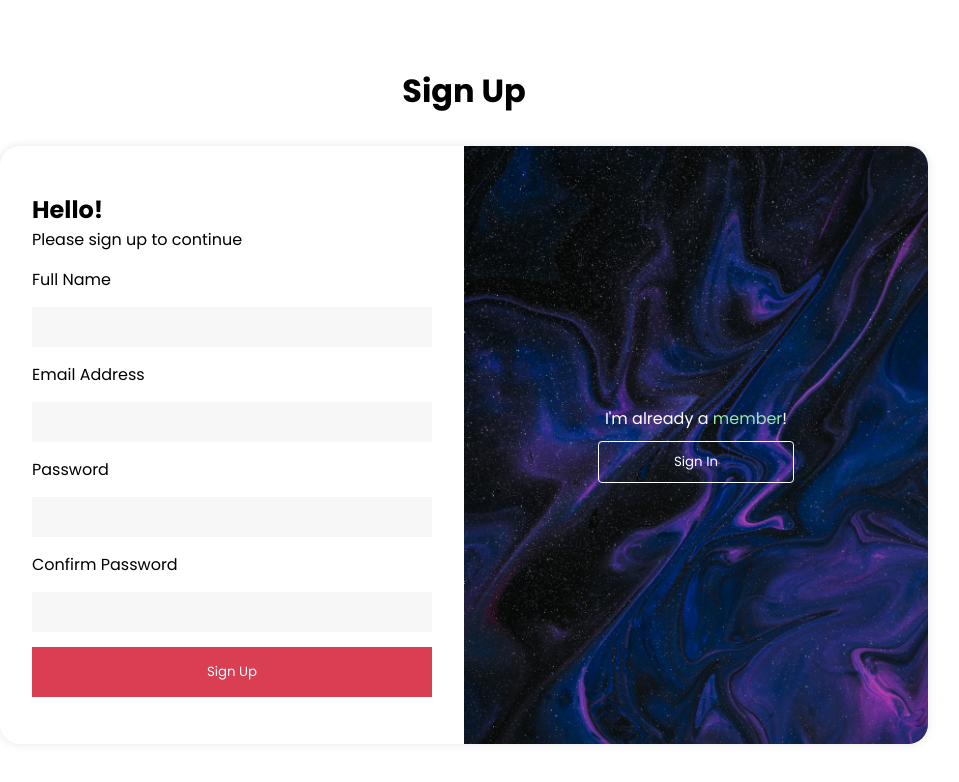
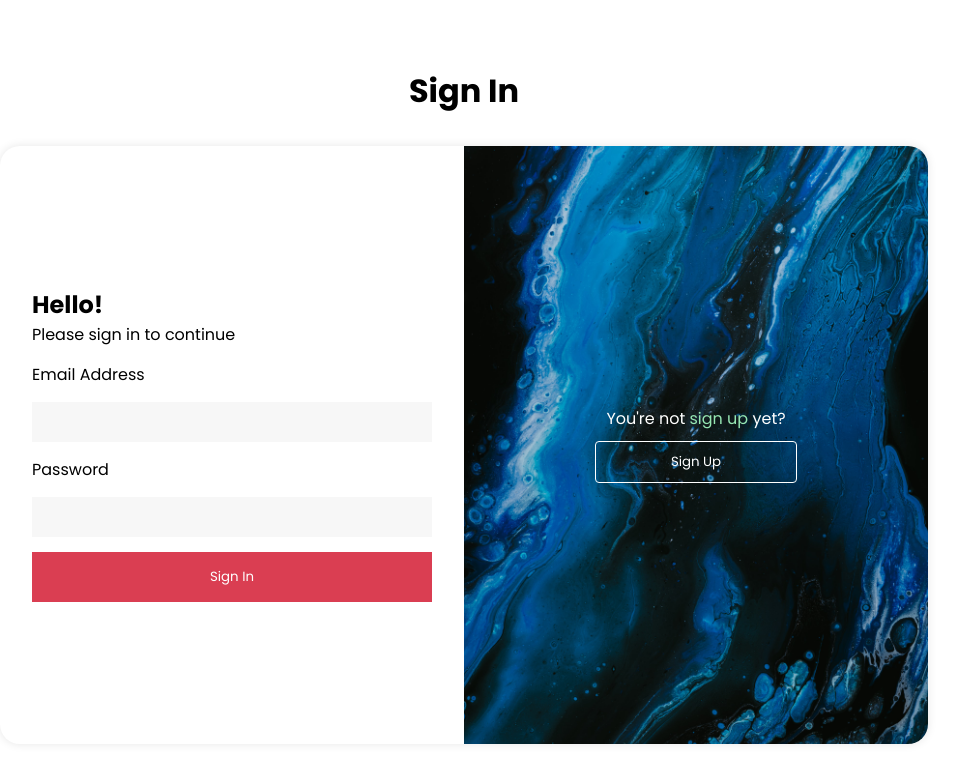
Before and after one commit to KamilCodemate-and-Karlos-Partnership/To-Do-App, a React (Create React App) app in the folder client/: page / in a window 1280 px wide. Shown: the top 782 px of the page, without its empty margins (176-1135 px from the left). Built offline with nearby package versions, Linux system fonts and the light colour scheme.

Commit message:
Added handlers to SignInForm

```diff
--- a/client/src/index.tsx
+++ b/client/src/index.tsx
@@ -7,7 +7,7 @@ import './index.scss';
 const root = ReactDOM.createRoot(document.getElementById('root') as HTMLElement);
 root.render(
 <div className='app-container'>
-    <SignUpForm />
-    {/* <SignInForm /> */}
+    {/* <SignUpForm /> */}
+    <SignInForm />
 </div>
 );
--- a/client/src/pages/SignInForm.tsx
+++ b/client/src/pages/SignInForm.tsx
@@ -1,4 +1,4 @@
-import React from 'react';
+import React, { useState } from 'react';
 import FormHeader from '../components/Forms/FormHeader';
 import FormContainer from '../components/Forms/FormContainer';
 import FormContent from '../components/Forms/FormContent';
@@ -7,32 +7,57 @@ import signinimage from '../assets/img/signinimage.jpg';
 import '../assets/styles/SignUpForm.scss';
 
 const SignInForm: React.FC<{}> = (): React.ReactElement => {
+  const [inputValues, setInputValues] = useState({
+    email: '',
+    password: '',
+  });
+
+  const handleChange = (e: React.ChangeEvent<HTMLInputElement>) => {
+    setInputValues({
+      ...inputValues,
+      [e.target.name]: e.target.value,
+    });
+    e.preventDefault();
+    console.log([e.target.name], e.target.value);
+  };
+
+  const handleSubmit = (e: React.FormEvent<HTMLFormElement>): void => {
+    e.preventDefault();
+    console.log('Handle Submit');
+  };
+
   return (
     <div className="SignInForm">
-      {/* <FormContainer>
+      <FormContainer>
         <>
           <FormHeader title="Sign In" />
           <div className="form-main">
             <FormContent>
-            <form method="post">
+              <form onSubmit={handleSubmit}>
                 <div className="form-main-title">
                   <h2>Hello!</h2>
                   <p>Please sign in to continue</p>
                 </div>
                 <label>Email Address</label>
-              <input type="email" />
+                <input type="email" name="email" onChange={handleChange} />
                 <label>Password</label>
-              <input type="password" />
+                <input
+                  type="password"
+                  name="password"
+                  onChange={handleChange}
+                />
                 <input type="submit" value="Sign In" />
               </form>
             </FormContent>
             <FormSidebar img={signinimage}>
-            <p>You're not <span>sign up</span> yet?</p>
+              <p>
+                You're not <span>sign up</span> yet?
+              </p>
               <button>Sign Up</button>
             </FormSidebar>
           </div>
         </>
-      </FormContainer> */}
+      </FormContainer>
     </div>
   );
 };
```
Also changed, not shown: client/src/pages/SignUpForm.tsx (+16 -6 lines). Lines whose indentation alone changed are shown as unchanged.
